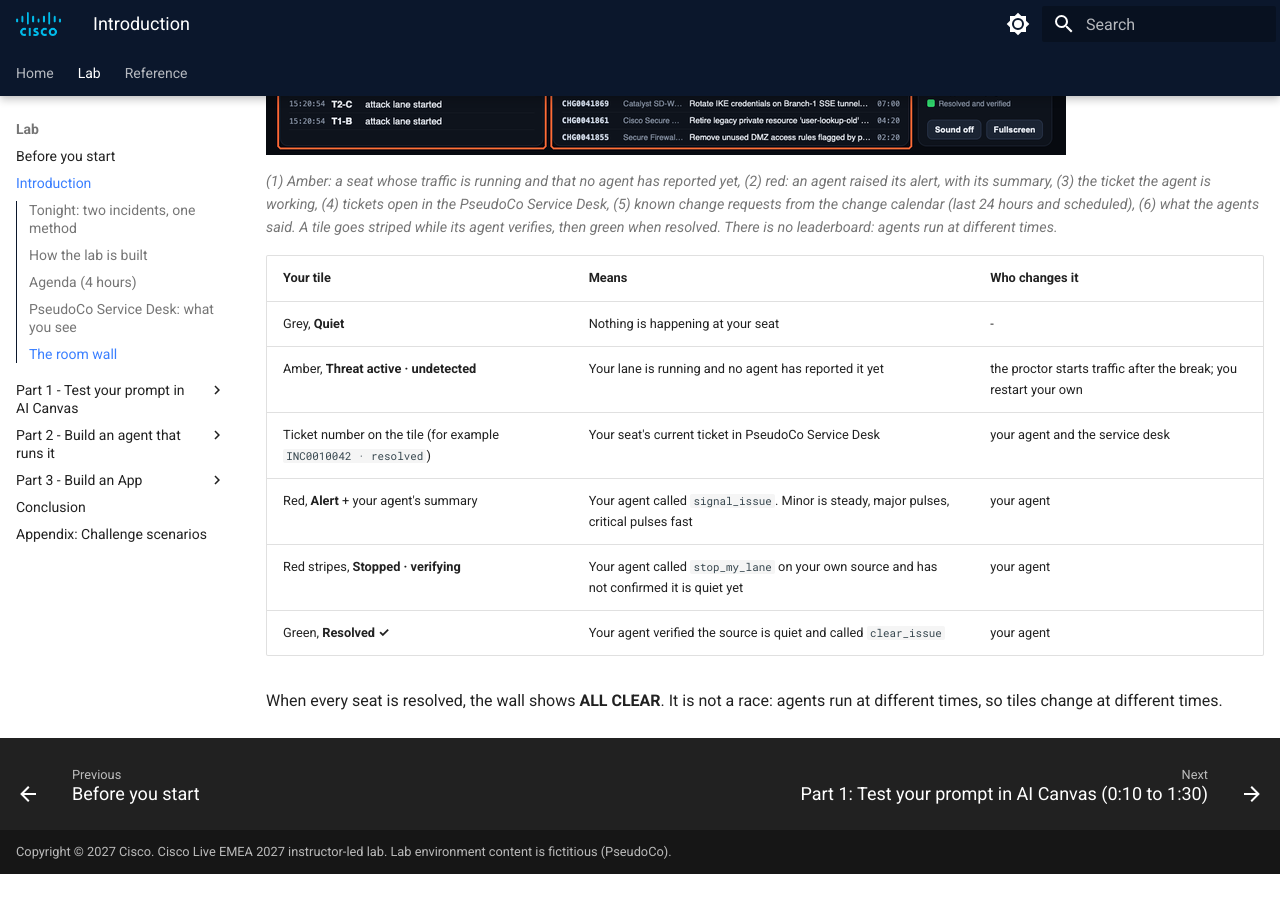
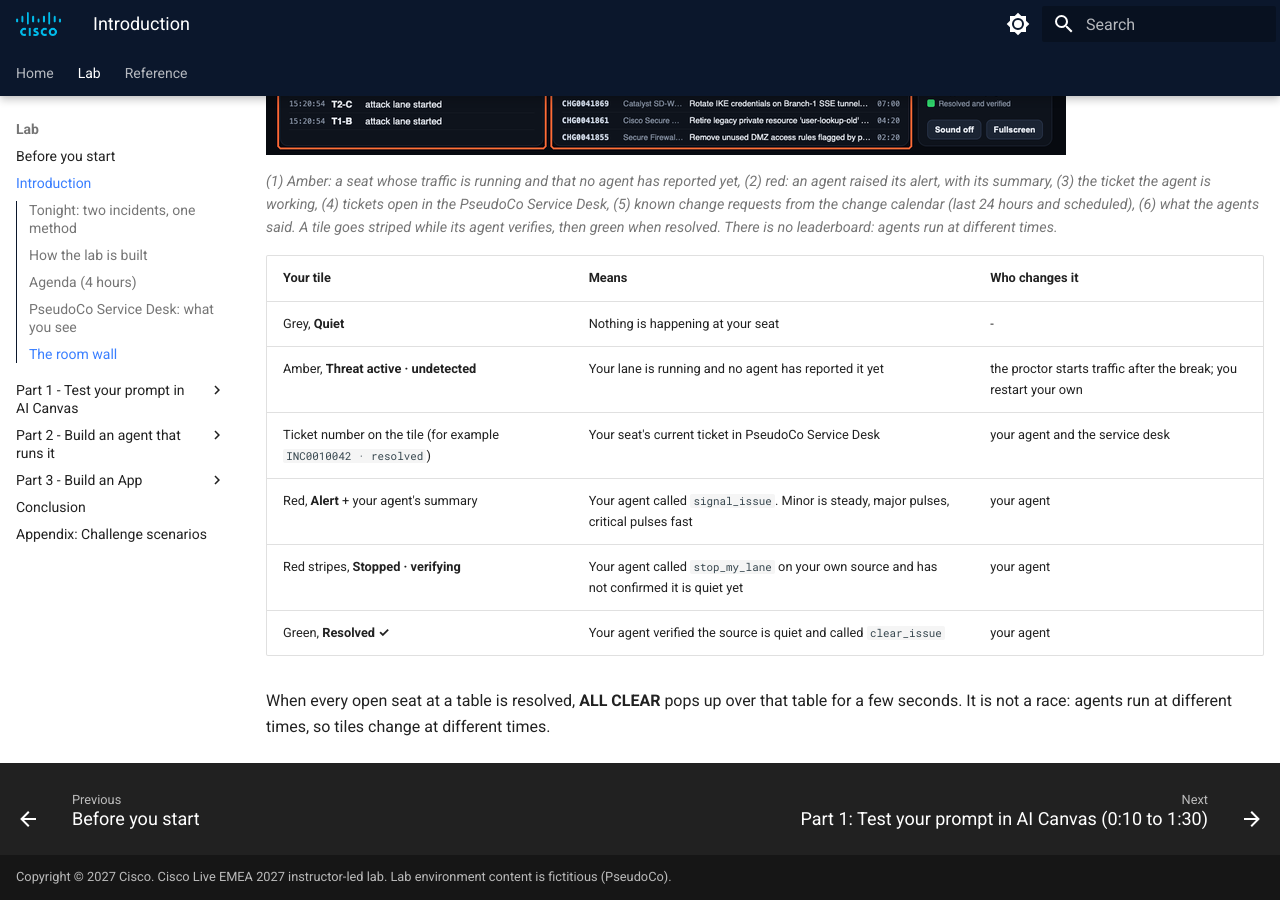
Before and after one commit to mokuma56/cloud-control-agent-lab-guide, an MkDocs documentation site: the page built from docs/introduction.md, in a window 1280 px wide and 900 px high, scrolled down 7447 px. Built offline with MkDocs 1.6.1 and Material for MkDocs 9.7.7, drawn with Linux system fonts in a browser that asks for light colours; before the commit the page ends 8321 px from its top, so only the background shows below that.

Commit message:
Introduction: ALL CLEAR pops up per table when its open seats resolve

```diff
--- a/docs/introduction.md
+++ b/docs/introduction.md
@@ -220,5 +220,5 @@ for example **T3-C** is table 3, seat C. The small colored dot on your tile matc
 | Red stripes, **Stopped · verifying** | Your agent called `stop_my_lane` on your own source and has not confirmed it is quiet yet | your agent |
 | Green, **Resolved ✓** | Your agent verified the source is quiet and called `clear_issue` | your agent |
 
-When every seat is resolved, the wall shows **ALL CLEAR**. It is not a race: agents run at different
+When every open seat at a table is resolved, **ALL CLEAR** pops up over that table for a few seconds. It is not a race: agents run at different
 times, so tiles change at different times.
```
